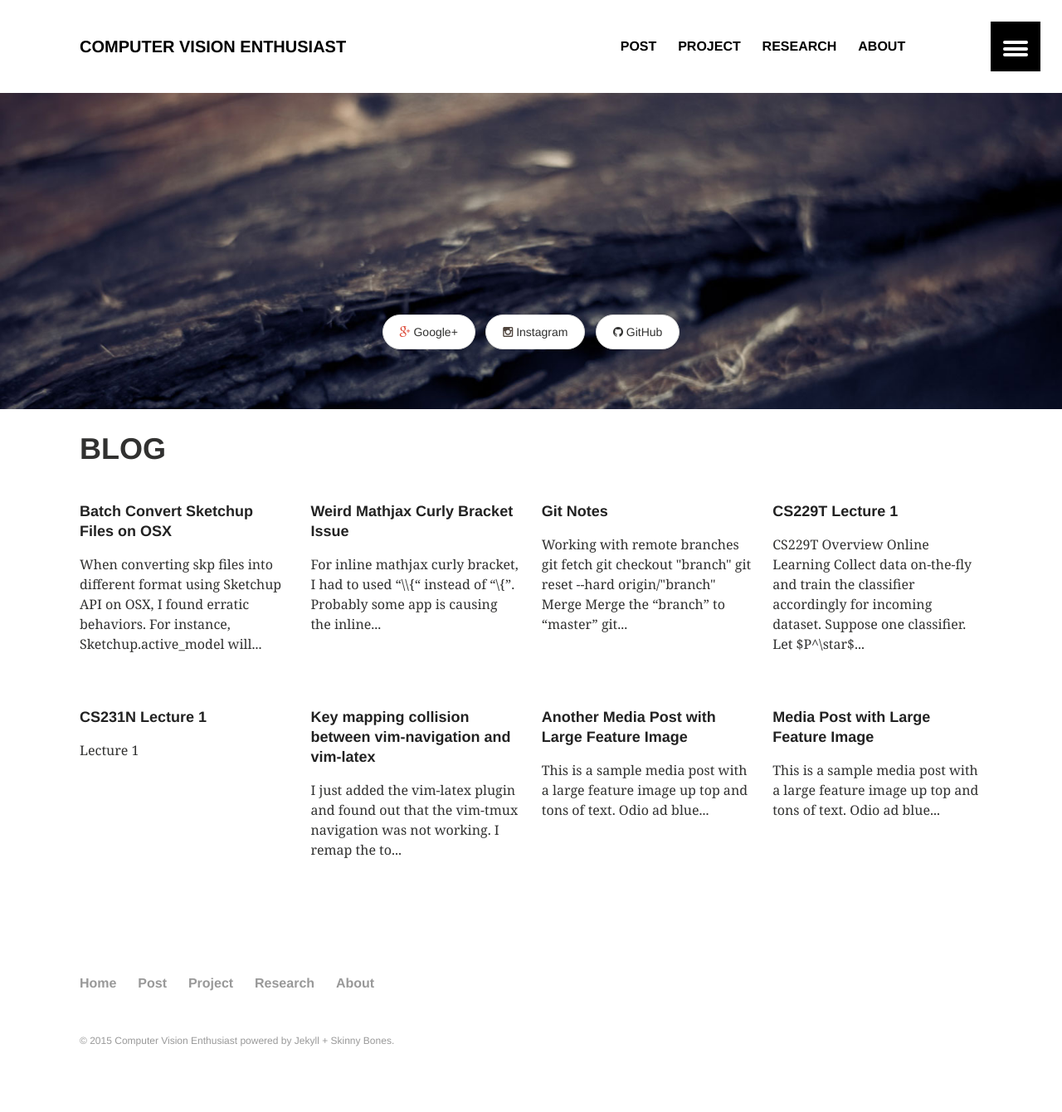
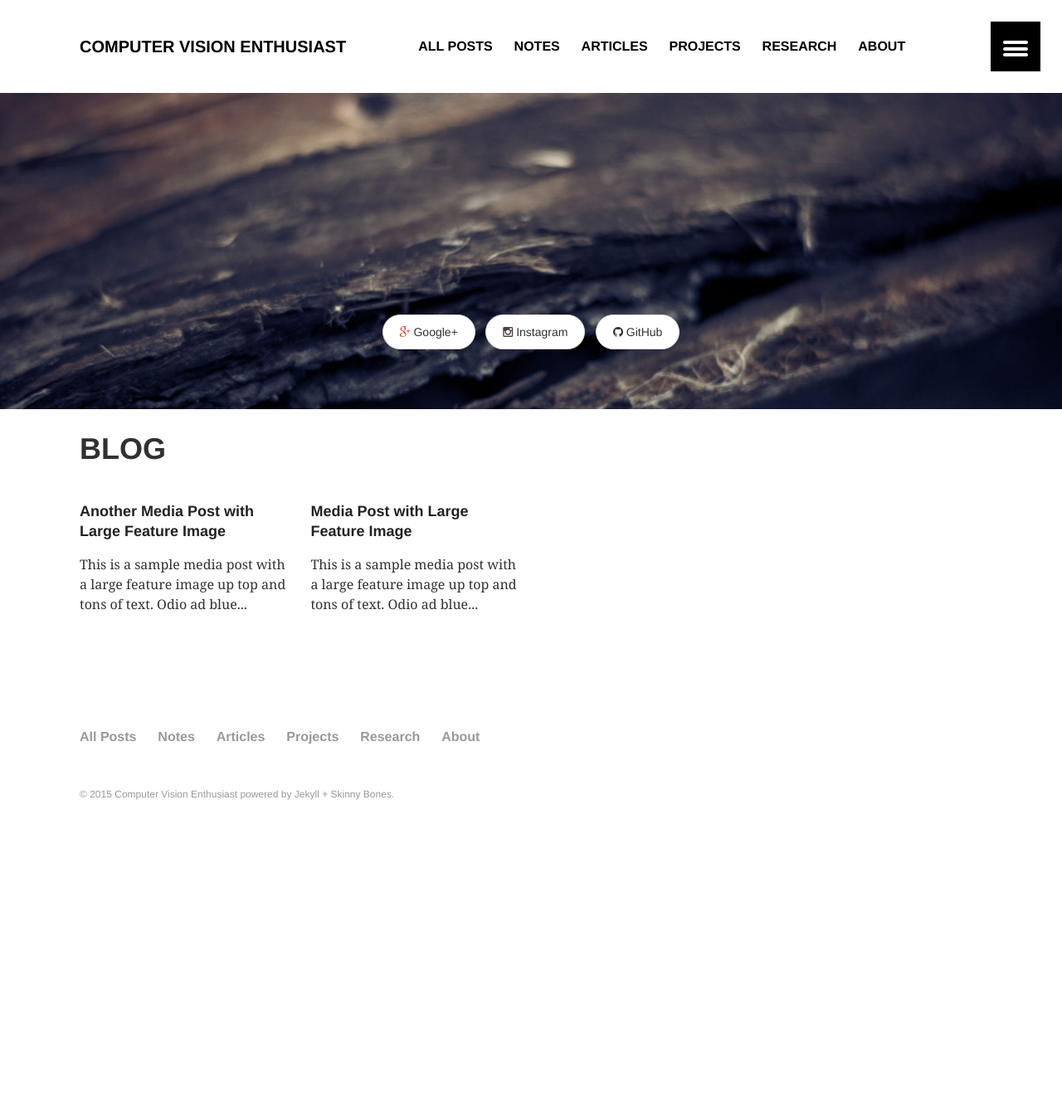
Before and after one commit to antran89/blog, a Jekyll site: the page built from index.html, in a window 1280 px wide. Shown: the whole page at 83% size. Built offline with Jekyll 4.4.1, drawn with Linux system fonts in a browser that asks for light colours; after the commit the page ends 1043 px from its top, so only the background shows below that.

Commit message:
2015-01-06

```diff
--- a/_data/navigation.yml
+++ b/_data/navigation.yml
@@ -1,17 +1,27 @@
 # Site navigation links
 
-- title: Post
+- title: All Posts
+  url: /posts/
+  excerpt: "Blog Posts"
+  image: 400x250.gif
+
+- title: Notes
+  url: /notes/
+  excerpt: "Notes"
+  image: 400x250.gif
+
+- title: Articles
   url: /articles/
   excerpt: "Blog Posts"
   image: 400x250.gif
 
-- title: Project
+- title: Projects
   url: /project/
   excerpt: "Projects"
   image: 400x250.gif
 
 - title: Research
-  url: /media/
+  url: /research/
   excerpt: "My Research"
   image: 400x250.gif
 
--- a/_includes/footer.html
+++ b/_includes/footer.html
@@ -1,12 +1,12 @@
 <footer role="contentinfo" id="site-footer">
 	<nav role="navigation" class="menu bottom-menu">
 		<ul class="menu-item">
-		{% for link in site.data.footer %}
-      {% if link.url contains 'http' %}
-        {% assign domain = '' %}
-        {% else %}
-        {% assign domain = site.url %}
-      {% endif %}
+		{% for link in site.data.navigation %}
+          {% if link.url contains 'http' %}
+            {% assign domain = '' %}
+            {% else %}
+            {% assign domain = site.url %}
+          {% endif %}
 			<li><a href="{{ domain }}{{ link.url }}" {% if link.url contains 'http' %}target="_blank"{% endif %}>{{ link.title }}</a></li>
 		{% endfor %}
 		</ul>
--- a/_posts/articles/2015-01-04-vim-tmux-navigation-and-vim-latex.md
+++ /dev/null
@@ -1,44 +0,0 @@
----
-layout: article
-title: "Key mapping collision between vim-navigation and vim-latex"
-date: 2015-01-04T23:14:02-08:00
-modified:
-categories: articles
-excerpt: "Key mapping collision for <C-J>"
-comments: true
-tags: [vim]
-ads: true
-image:
-  feature:
-  teaser:
----
-
-I just added the `vim-latex` plugin and found out that the vim-tmux navigation <C-J> was not working.
-
-1. I remap the <c-j> to :TmuxNavigateDown<cr> at the end of .vimrc but it does nothing. How odd!
-
-    map <silent> <C-J> :TmuxNavigateDown<cr>
-    nmap <silent> <C-J> :TmuxNavigateDown<cr>
-    nnoremap <silent> <C-J> :TmuxNavigateDown<cr>
-
-2. Typed `:verbose map <c-j>` and got key mappings for <c-j>
-
-3. Just commented out the key mapping in ~/.vim/bundle/vim-latex/plugin/imaps.vim in line
-
-~~~
-if !hasmapto('<Plug>IMAP_JumpForward', 'i')
-    imap <C-J> <Plug>IMAP_JumpForward
-endif
-if !hasmapto('<Plug>IMAP_JumpForward', 'n')
-    nmap <C-J> <Plug>IMAP_JumpForward
-endif
-if exists('g:Imap_StickyPlaceHolders') && g:Imap_StickyPlaceHolders
-	if !hasmapto('<Plug>IMAP_JumpForward', 'v')
-		vmap <C-J> <Plug>IMAP_JumpForward
-	endif
-else
-	if !hasmapto('<Plug>IMAP_DeleteAndJumpForward', 'v')
-		vmap <C-J> <Plug>IMAP_DeleteAndJumpForward
-	endif
-endif
-~~~
--- a/_posts/articles/2015-01-05-batch-convert-sketchup-files.md
+++ /dev/null
@@ -1,28 +0,0 @@
----
-layout: article
-title: "Batch Convert Sketchup Files on OSX"
-date: 2015-01-05T22:33:34-08:00
-modified:
-categories: articles
-excerpt: "Some problems while converting skp models on OSX"
-comments: true
-tags: [SketchUp, export, OSX]
-ads: true
-image:
-  feature:
-  teaser:
----
-
-When converting skp files into different format using Sketchup API on OSX, I found erratic behaviors. For instance,
-
-~~~
-Sketchup.active_model
-~~~
-
-will return fail if your focus is not on Sketchup!. Check the [API](http://www.sketchup.com/intl/en/developer/docs/ourdoc/sketchup#active_model).
-
-The reason is that for MacOS, you can open multiple documents which forces the Sketchup to use the focused window. (whereas on Windows, you can only open one document)
-
-Very erratic design choice, Sketchup could have returned the most recently focused model instead.
-
-Also even after closing the model using `model.close` or `Sketchup.send_action(‘closeDocument:’)` does not cleanup the memory.
--- a/_posts/articles/2015-01-05-git-notes.md
+++ /dev/null
@@ -1,39 +0,0 @@
----
-layout: article
-title: "Git Notes"
-date: 2015-01-05T17:34:17-08:00
-modified:
-categories: articles
-comments: true
-excerpt:
-tags: [git]
-ads: true
-image:
-  feature:
-  teaser:
----
-
-# Working with remote branches
-
-~~~
-git fetch
-git checkout "branch"
-git reset --hard origin/"branch"
-~~~
-
-# Merge
-
-Merge the "branch" to "master"
-
-~~~
-git checkout master
-git merge "branch"
-~~~
-
-# Setting up global config
-
-~~~
-git config --global * *
-git config --global merge.tool "toolname"
-git config --global merge.tool vimdiff
-~~~
--- a/_posts/articles/2015-01-05-weird-mathjax-curly-bracket-issue.md
+++ /dev/null
@@ -1,16 +0,0 @@
----
-layout: article
-title: "Weird Mathjax Curly Bracket Issue"
-modified:
-categories:
-excerpt:
-comments: true
-tags: []
-image:
-  feature:
-  teaser:
-  thumb:
-date: 2015-01-05T20:40:20-08:00
----
-
-For inline mathjax curly bracket, I had to used “\\\\\{“ instead of “\\\{”. Probably some app is causing the inline math backslash to be escaped.
--- a/_posts/lecture/2015-01-05-cs229t-lectur-1.md
+++ /dev/null
@@ -1,99 +0,0 @@
----
-layout: article
-title: "CS229T Lecture 1"
-date: 2015-01-05T09:09:32-08:00
-modified:
-categories: lecture_notes
-excerpt:
-comments: true
-mathjax:  true
-tags: [vim]
-ads: true
-image:
-  feature:
-  teaser:
----
-
-
-# CS229T Overview
-
-## Online Learning
-
-Collect data on-the-fly and train the classifier accordingly for incoming dataset. Suppose one classifier.
-
-Let $P^\star$ be the expert classifier. Then we define the number of smaple in the dataset be $T$.
-
-Instead of minimizing the loss $l$ directly, we can minimize the distance to the expert predictor.
-
-$$
-Regret = \sum_t^T | l(y_t, Pt) - l(y_t, P^\star(x_t)) |\\
-$$
-
-The $Regret$ satisfy the following inequality.
-
-$$
-Regret \le O(\sqrt{T \log |\mathcal{H}})
-$$
-
-## Uniform Convergence
-
-The generalization error is bounded by the complexity of predictor $\mathcal{H}$ and the training error.
-
-$$
-L_{test}(\hat{h}) \le L(\hat{h}) + O(\sqrt{\frac{complexity(H)}{T}})
-$$
-
-## Direct Method
-
-## Kernel Method
-
-Defining the hypothesis and finding the right representation are very difficult. One can engineer features to work better but instead of designing feature, one can measure the notion of similarity in the kernel space by defining $k(x,x’)$.
-
-
-## Latent Variable Model
-
-
-# Online Learning
-
-Notations
-
-$$
-x \in \mathcal{X}, y \in \mathcal{Y}, x \in \mathcal{R}^d, y \in \{-1,1\}
-$$
-
-We see an input and output pair for each time step $t$.
-
-We minimize the distance to the expert predictor.
-
-$$
-\begin{align*}
-Regret(h) & = \sum_t^T \left[ l(y_t, p_t) - l(y_t, h(x_t)) \right] \\
-Regret    & = \max_{h \in \mathcal{H}} Regret(h)
-\end{align*}
-$$
-
-Objective is to minimize the $ Regret $.
-
-Example 1.
-$\mathcal{H} = \\{ h_x, h_y \\} $
-For, where each predictor only predicts either positive or negative 1 respectively.
-
-Then the
-
-$$ Regret \ge T/2 $$.
-
-> Assumption (realizable)
-
-$$
-\exists h^\star \in \mathcal{H} \mbox{ such that } l(y_t, h^\star (x_t)) = 0, \forall t=1..T
-$$
-
-From a set of predictors, since we know there is the perfect predictor, we can find out the perfect predictor among a set of predictors after a finite time step assuming $ \|\mathcal{H}\| \le \infty $ from now on.
-
-## Algorithm 1. (Majority Algorithm)
-
-The
-
-$$
-Regret = M \le \log_2 |\mathcal{H}|
-$$
--- a/_posts/lecture/2015-01-05-cs231a-lectur-1.md
+++ /dev/null
@@ -1,17 +0,0 @@
----
-layout: article
-title: "CS231N Lecture 1"
-date: 2015-01-05T09:14:02-04:00
-modified:
-categories: lecture_notes
-excerpt:
-comments: true
-mathjax:  true
-tags: [vim]
-ads: true
-image:
-  feature:
-  teaser:
----
-
-# Lecture 1
```
Also changed, not shown: _data/authors.yml (+7 -7 lines), _includes/latest-posts-grid.html (deleted, +0 -9 lines), _includes/latest-posts-list.html (deleted, +0 -7 lines), articles/index.md (+1 -1 lines), media/index.md (+4 -4 lines).
